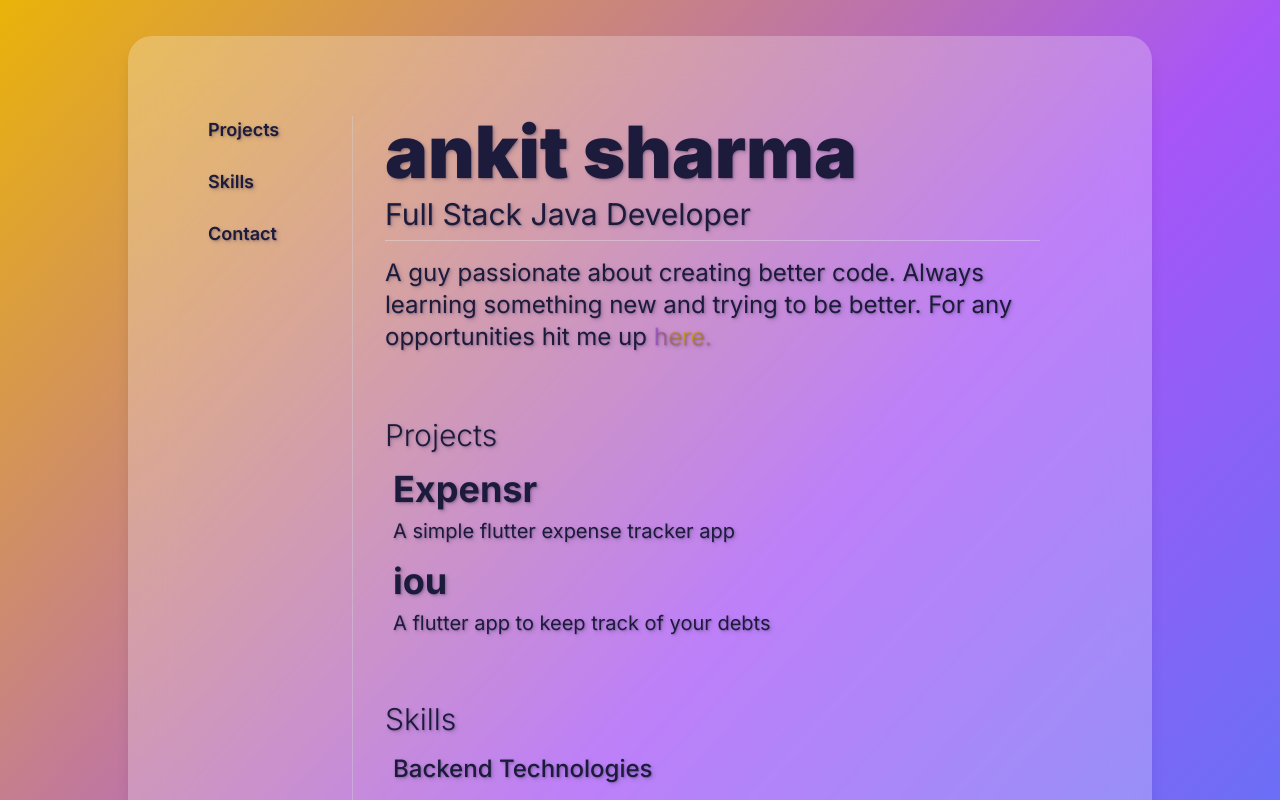
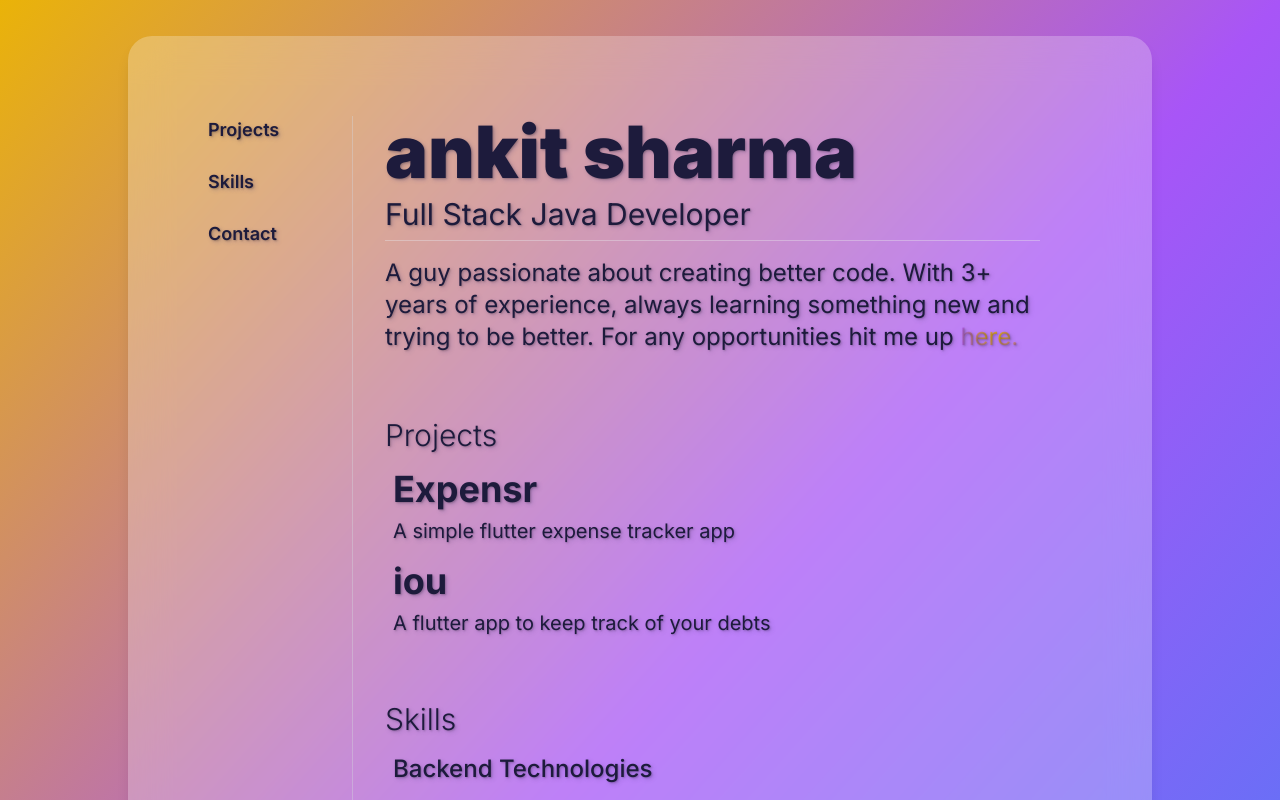
Before and after one commit to darkaster72/darkaster72.github.io, a React (Create React App) app: page / in a window 1280 px wide. Shown: the top 800 px of the page. Built offline with nearby package versions, Linux system fonts and the light colour scheme.

Commit message:
updated text

```diff
--- a/src/pages/home.component.jsx
+++ b/src/pages/home.component.jsx
@@ -28,9 +28,9 @@ const HomePage = () => (
               <hr className="px-4 text-gray-700 opacity-40" />
             </div>
             <div className="mt-4 text-2xl">
-              A guy passionate about creating better code. Always learning
-              something new and trying to be better. For any opportunities hit
-              me up&nbsp;
+              A guy passionate about creating better code. With 3+ years of
+              experience, always learning something new and trying to be better.
+              For any opportunities hit me up&nbsp;
               <a
                 href="mailto:sankit72+opportunity@gmail.com"
                 className="dancing-text"
```
